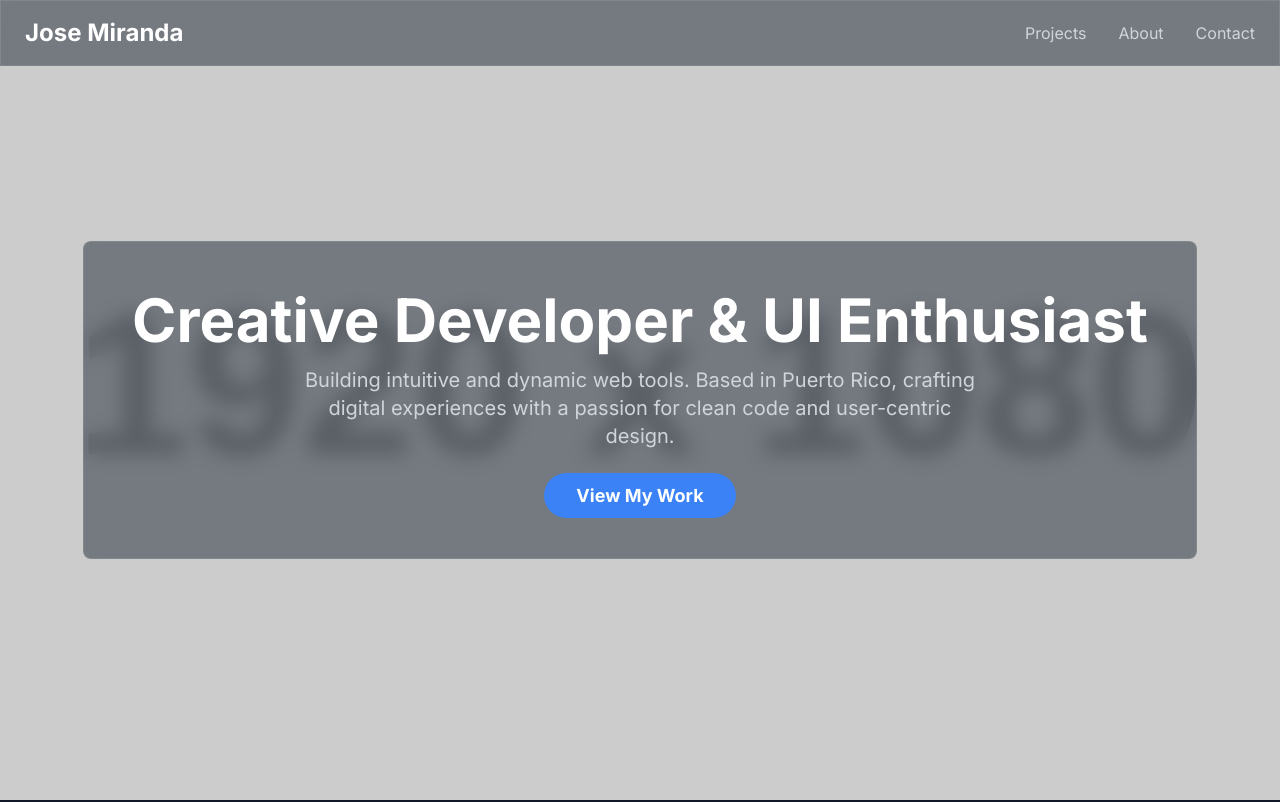
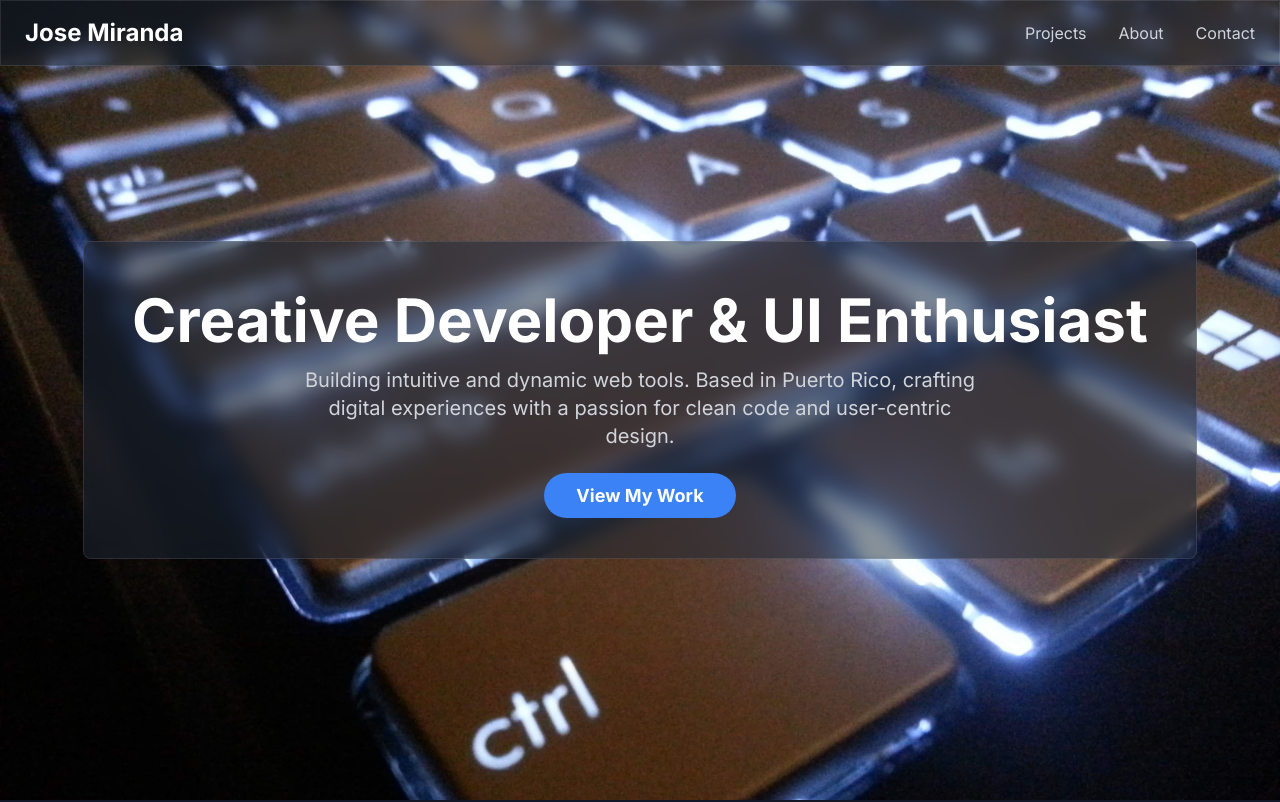
Before and after one commit to joseamirandavelez/joseamirandavelez.github.io, a plain HTML site: page index.html in a window 1280 px wide. Shown: the top 802 px of the page. Drawn offline with nearby package versions, Linux system fonts and the light colour scheme; placeholder pictures from the web are drawn by us.

Commit message:
added image

```diff
--- a/index.html
+++ b/index.html
@@ -60,7 +60,7 @@
 
     <main>
         <!-- Hero Section -->
-        <section id="home" class="min-h-screen flex items-center bg-cover bg-center" style="background-image: url('https://placehold.co/1920x1080/111827/3B82F6?text=');">
+        <section id="home" class="min-h-screen flex items-center bg-cover bg-center" style="background-image: url('./keyboard.jpg');">
             <div class="container mx-auto px-6 text-center">
                 <div class="glass-card rounded-lg p-8 md:p-12 inline-block">
                     <h1 class="text-4xl md:text-6xl font-bold text-white leading-tight mb-4">Creative Developer & UI Enthusiast</h1>
```
Also changed, not shown: keyboard.jpg (added).
